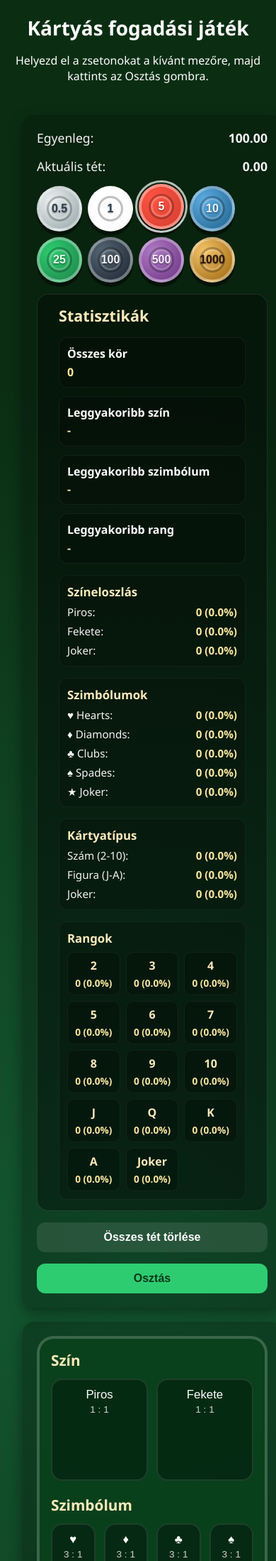
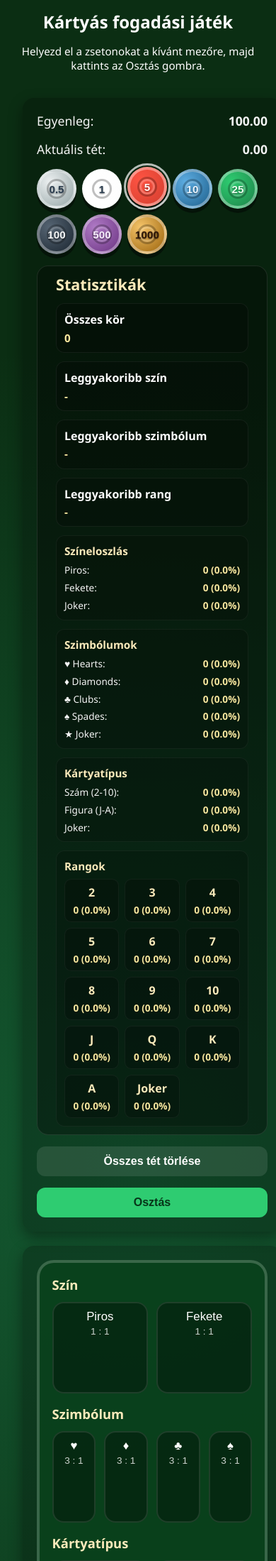
Before and after one commit to D4rkylle/test, a PHP site: page /card_betting_game.html in a window 390 px wide. Shown: the top 2199 px of the page at 71% size. Run offline with PHP 8.4, Linux system fonts and the light colour scheme.

Commit message:
Ensure layout fits 16x9 viewport without scrolling

```diff
--- a/css/card_betting_game.css
+++ b/css/card_betting_game.css
@@ -6,19 +6,20 @@
 
 body {
   margin: 0;
-  min-height: 100vh;
-  display: flex;
-  flex-direction: column;
-  align-items: center;
-  padding: 1.25rem clamp(1rem, 2vw, 2rem);
+  height: 100vh;
+  display: grid;
+  grid-template-rows: min-content 1fr;
+  justify-items: center;
+  padding: clamp(0.75rem, 1.6vh, 1.25rem) clamp(1rem, 2.5vw, 2.25rem);
   box-sizing: border-box;
   background: radial-gradient(circle at center, #145a32, #0b2e13 70%);
+  overflow: hidden;
 }
 
 .app-header {
   width: min(100%, 1500px);
   text-align: center;
-  padding: 0 1rem 0.75rem;
+  padding: 0 1rem clamp(0.5rem, 1.1vh, 0.9rem);
   color: #fefefe;
 }
 
@@ -28,15 +29,16 @@ body {
 }
 
 .app-layout {
-  flex: 1;
   width: min(100%, 1500px);
   margin: 0 auto;
   display: grid;
   grid-template-columns: 260px minmax(0, 1fr) 300px;
   gap: 1.25rem;
-  padding: 1rem clamp(1rem, 2vw, 2rem) 1.5rem;
+  padding: clamp(0.75rem, 1.4vh, 1rem) clamp(1rem, 2vw, 2rem) clamp(1rem, 2vh, 1.4rem);
   box-sizing: border-box;
-  max-height: min(calc(100vh - 220px), 860px);
+  height: 100%;
+  min-height: 0;
+  overflow: hidden;
 }
 
 .bankroll-panel,
@@ -49,6 +51,7 @@ body {
   overflow: hidden;
   display: flex;
   flex-direction: column;
+  min-height: 0;
 }
 
 .bankroll-panel {
@@ -820,10 +823,16 @@ body {
 }
 
 @media (max-width: 1100px) {
+  body {
+    height: auto;
+    min-height: 100vh;
+    overflow-y: auto;
+  }
+
   .app-layout {
     grid-template-columns: 1fr;
-    max-height: none;
     height: auto;
+    overflow: visible;
   }
 
   .bankroll-panel,
@@ -846,3 +855,77 @@ body {
     grid-template-columns: repeat(3, minmax(0, 1fr));
   }
 }
+
+@media (max-height: 900px) {
+  .app-header h1 {
+    font-size: clamp(1.5rem, 2vw, 1.75rem);
+  }
+
+  .app-header p {
+    font-size: 0.95rem;
+  }
+
+  .chip {
+    width: 56px;
+    height: 56px;
+    font-size: 0.95rem;
+  }
+
+  .stats-panel {
+    gap: 0.75rem;
+    padding: 0.75rem;
+  }
+
+  .stats-block p {
+    font-size: 0.95rem;
+  }
+
+  .stats-section h3 {
+    font-size: 0.95rem;
+  }
+
+  .stats-section li {
+    font-size: 0.85rem;
+  }
+
+  .table {
+    padding: 1.1rem;
+    gap: 1rem;
+  }
+
+  .bet-group h2 {
+    font-size: 1.15rem;
+  }
+
+  .bet-spot {
+    padding: 0.6rem;
+    min-height: 110px;
+  }
+
+  .bet-amount {
+    min-height: 60px;
+  }
+
+  .cards-container {
+    gap: 0.6rem;
+    grid-template-columns: repeat(auto-fit, minmax(95px, 1fr));
+  }
+
+  .card__face {
+    padding: clamp(0.5rem, 1.2vw, 0.7rem);
+  }
+
+  .card__rank {
+    font-size: clamp(1.1rem, 2.4vw, 1.35rem);
+  }
+
+  .card__suit,
+  .card__center-suit,
+  .card__center-rank {
+    font-size: clamp(1rem, 2.2vw, 1.2rem);
+  }
+
+  .card__joker-icon {
+    font-size: 2.1rem;
+  }
+}
```
